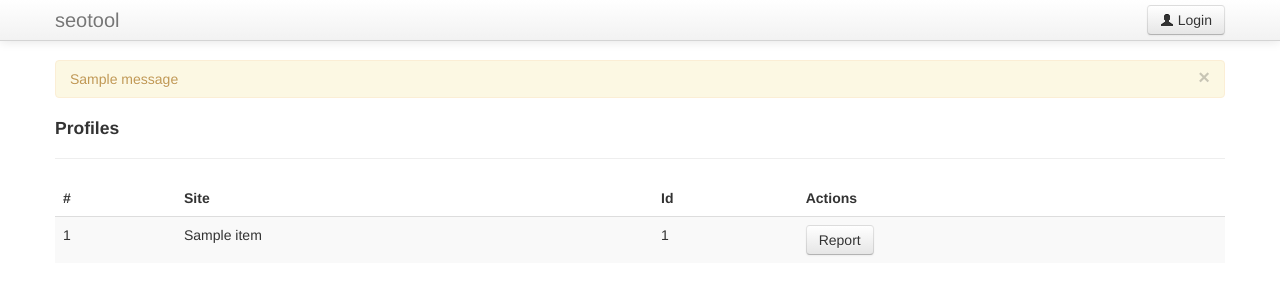
After one commit to abits/seotool, a Flask app: template seotool/templates/profiles.html in a window 1280 px wide. The commit adds this page. Shown: the top 300 px of the page. Run offline with Flask 2, Linux system fonts and the light colour scheme; the template is opened without the code that fills it: most values are stand-ins (such as "Sample title", 1, 10 or a date in 2020); one stand-in notice (Sample message) is shown; parts of the project's set-up code (start-up, migrations or seed data) failed here and were passed over.

Commit message:
Helly Analytics data retrieval.

```diff
--- a/seotool/fixtures.py
+++ b/seotool/fixtures.py
@@ -23,7 +23,7 @@ def create_admin_user():
         admin = users.User()
         admin.username = u'admin'
         admin.email = u'test_admin@localhost'
-        admin.accounts = {}
+        admin.credentials = {}
         admin.firstname = u'Admin'
         admin.lastname = u'Admin'
         admin.created_at = datetime.utcnow()
--- a/seotool/model.py
+++ b/seotool/model.py
@@ -12,7 +12,7 @@ class User(Document):
         'lastname': unicode,
         'email': unicode,
         'pw_hash': basestring,
-        'accounts': dict,
+        'credentials': dict,
         'last_login': {
             'date': datetime,
             'ip': basestring
--- a/seotool/templates/layout.html
+++ b/seotool/templates/layout.html
@@ -25,7 +25,7 @@
 
 <body>
 
-<div class="navbar navbar-inverse navbar-fixed-top">
+<div class="navbar navbar-fixed-top">
     <div class="navbar-inner">
         <div class="container">
             {% block brand %}
@@ -54,9 +54,13 @@
     </div>
 </div>
 
-<div class="container span10 offset1">
+<div class="container">
     {% block container %}
+        <div class="row">
+            <div class="span10 offset1">
 
+            </div>
+        </div>
     {% endblock container %}
 </div> <!-- /container -->
 
--- a/seotool/templates/login.html
+++ b/seotool/templates/login.html
@@ -1,7 +1,7 @@
 {% extends 'layout.html' %}
 
 {% block container %}
-    <div class="span4    offset3   ">
+    <div class="span4 offset4">
     {% with messages = get_flashed_messages() %}
         {% if messages %}
             {% for message in messages %}
--- /dev/null
+++ b/seotool/templates/profiles.html
@@ -0,0 +1,56 @@
+{% extends 'layout.html' %}
+{% block container %}
+    {% with messages = get_flashed_messages() %}
+        {% if messages %}
+            {% for message in messages %}
+                <div class="alert fade in">
+                    {{ message }}
+                    <a class="close" data-dismiss="alert" href="#">&times;</a>
+                </div>
+            {% endfor %}
+        {% endif %}
+    {% endwith %}
+    <div>
+        <h4>Profiles</h4>
+{#        <a href="#add" role="button" class="btn" type="button" data-toggle="modal">Add account</a>#}
+        <hr>
+        <table class="table table-striped">
+            <thead>
+            <tr>
+                <th>#</th>
+                <th>Site</th>
+                <th>Id</th>
+                <th>Actions</th>
+            </tr>
+            </thead>
+                {% for item in profiles['items'] %}
+                    <tr>
+                        <td>{{ loop.index }}</td>
+                        <td>{{ item.name|e }}</td>
+                        <td>{{ item.id }}</td>
+                        <td><a class="btn"
+                               href="{{ url_for('report', account_id=item.id) }}">Report</a>
+                        </td>
+                    </tr>
+                {% endfor %}
+        </table>
+    </div>
+    <div id="add" class="modal hide fade" tabindex="-1" role="dialog" aria-labelledby="myModalLabel" aria-hidden="true">
+        <div class="modal-header">
+            <button type="button" class="close" data-dismiss="modal" aria-hidden="true">×</button>
+            <h3 id="myModalLabel">Add Google Account</h3>
+        </div>
+{#        <form method="post" action="{{ url_for('accounts_list') }}" name="accounts" class="form-signin">#}
+{#            <div class="modal-body">#}
+{#                <h3 class="form-accounts-heading">Please enter</h3>#}
+{#                <p class="warning">Be sure to <a href="https://accounts.google.com/logout">log out</a> from Google before proceeding.</p>#}
+{#                {{ form.hidden_tag() }}#}
+{#                {{ form.account(placeholder='Google Mail Address', class="input-block-level") }}#}
+{#            </div>#}
+{#            <div class="modal-footer">#}
+{#                <button class="btn" data-dismiss="modal" aria-hidden="true">Close</button>#}
+{#                <button class="btn btn-primary" type="submit">Add</button>#}
+{#            </div>#}
+{#        </form>#}
+    </div>
+{% endblock %}
--- /dev/null
+++ b/seotool/templates/report.html
@@ -0,0 +1,5 @@
+{% extends 'layout.html' %}
+
+{% block container %}
+    <pre>{{ data }}</pre>
+{% endblock %}
--- a/seotool/views.py
+++ b/seotool/views.py
@@ -3,6 +3,13 @@ from flask.ext.login import login_user, logout_user, current_user, login_require
 from seotool import app, db
 from forms import LoginForm, AccountAddForm
 from datetime import datetime
+from apiclient.discovery import build
+from oauth2client.client import AccessTokenRefreshError, OAuth2Credentials
+from apiclient.errors import HttpError
+from httplib2 import Http
+import json
+
+
 
 
 @app.route('/')
@@ -11,18 +18,78 @@ def index():
     return render_template('index.html')
 
 
-@app.route('/accounts', methods=['POST', 'GET'])
 @login_required
-def accounts_list():
-    form = AccountAddForm()
+@app.route('/report/<account_id>')
+def report(account_id):
+    credentials = OAuth2Credentials.from_json(json.dumps(g.user.credentials))
+    if credentials is None or credentials.invalid:
+        msg = '1 Please reauthorize the application to Google.'
+        flash(msg)
+        return redirect(url_for('profiles'))
+    http = Http()
+    try:
+        http = credentials.authorize(http)
+        service = build('analytics', 'v3', http=http)
+    except AccessTokenRefreshError:
+        msg = '2 Please reauthorize the application to Google.'
+        flash(msg)
+        return redirect(url_for('profiles'))
 
-    # wenn post & valide => return Hallo
-    # wenn post & nicht valide => redirect auf /accounts#add-account-modal, mit flash im modal!
-    # wenn get => return accounts-template
+    try:
+        webproperties = service.management().webproperties().list(accountId=account_id).execute()
+        if webproperties.get('items'):
+            # Get the first Web Property ID
+            firstWebpropertyId = webproperties.get('items')[0].get('id')
 
-    if form.validate_on_submit():
-        return "Hallo"
-    return render_template('accounts.html', form=form)
+            # Get a list of all Profiles for the first Web Property of the first Account
+            profiles = service.management().profiles().list(
+                accountId=account_id,
+                webPropertyId=firstWebpropertyId).execute()
+
+            if profiles.get('items'):
+                # return the first Profile ID
+                profile_id = profiles.get('items')[0].get('id')
+
+        try:
+            data = service.data().ga().get(
+              ids='ga:' + profile_id,
+              start_date='2009-03-03',
+              end_date='2010-03-03',
+              metrics='ga:visits',
+              dimensions='ga:month').execute()
+        except HttpError:
+            data = {}
+        print data
+    except AccessTokenRefreshError:
+        msg = '3 Please reauthorize the application to Google.'
+        flash(msg)
+        return redirect(url_for('profiles'))
+
+    return render_template('report.html', data=data)
+
+
+@login_required
+@app.route('/profiles')
+def profiles():
+    try:
+        credentials = OAuth2Credentials.from_json(json.dumps(g.user.credentials))
+    except KeyError:
+        credentials = None
+    if credentials is None or credentials.invalid:
+        return redirect(url_for('oauth_step1'))
+    http = Http()
+    try:
+        http = credentials.authorize(http)
+        service = build('analytics', 'v3', http=http)
+    except AccessTokenRefreshError:
+        msg = 'Please reauthorize the application to Google.'
+        flash(msg)
+    try:
+        profiles = service.management().accounts().list().execute()
+        print profiles
+    except NameError:
+        profiles = {}
+    return render_template('profiles.html', profiles=profiles)
 
 
 @app.route('/logout')
@@ -48,12 +115,27 @@ def login():
             user.last_login.date = datetime.utcnow()
             user.last_login.ip = request.remote_addr
             user.save()
-            return redirect(url_for('accounts_list'))
+            return redirect(url_for('profiles'))
         else:
             flash('Login failed! Password and user did not match.', 'error')
             return redirect('/login')
     return render_template('login.html', form=form)
 
+
+@app.route('/authorize')
+def oauth_step1():
+    authorize_url = app.config['FLOW'].step1_get_authorize_url()
+    return redirect(authorize_url)
+
+
+@app.route('/authorized')
+def oauth_step_2():
+    credentials = app.config['FLOW'].step2_exchange(request.args['code'])
+    g.user.credentials = json.loads(credentials.to_json())
+    g.user.save()
+    return redirect(url_for('profiles'))
+
+
 @app.before_request
 def before_request():
     g.user = current_user
```
Also changed, not shown: config.py (+17 -1 lines), seotool/templates/accounts.html (deleted, +0 -56 lines).
